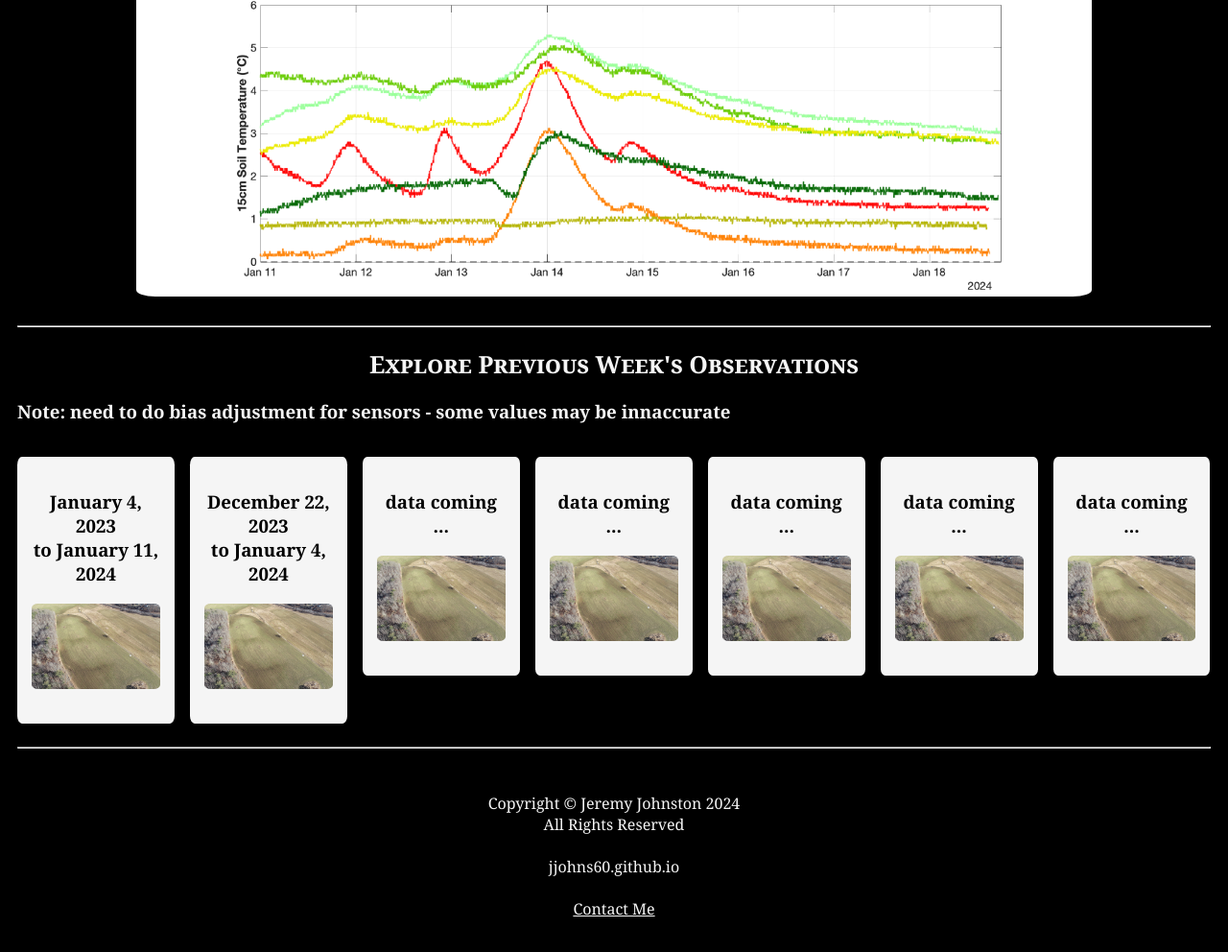
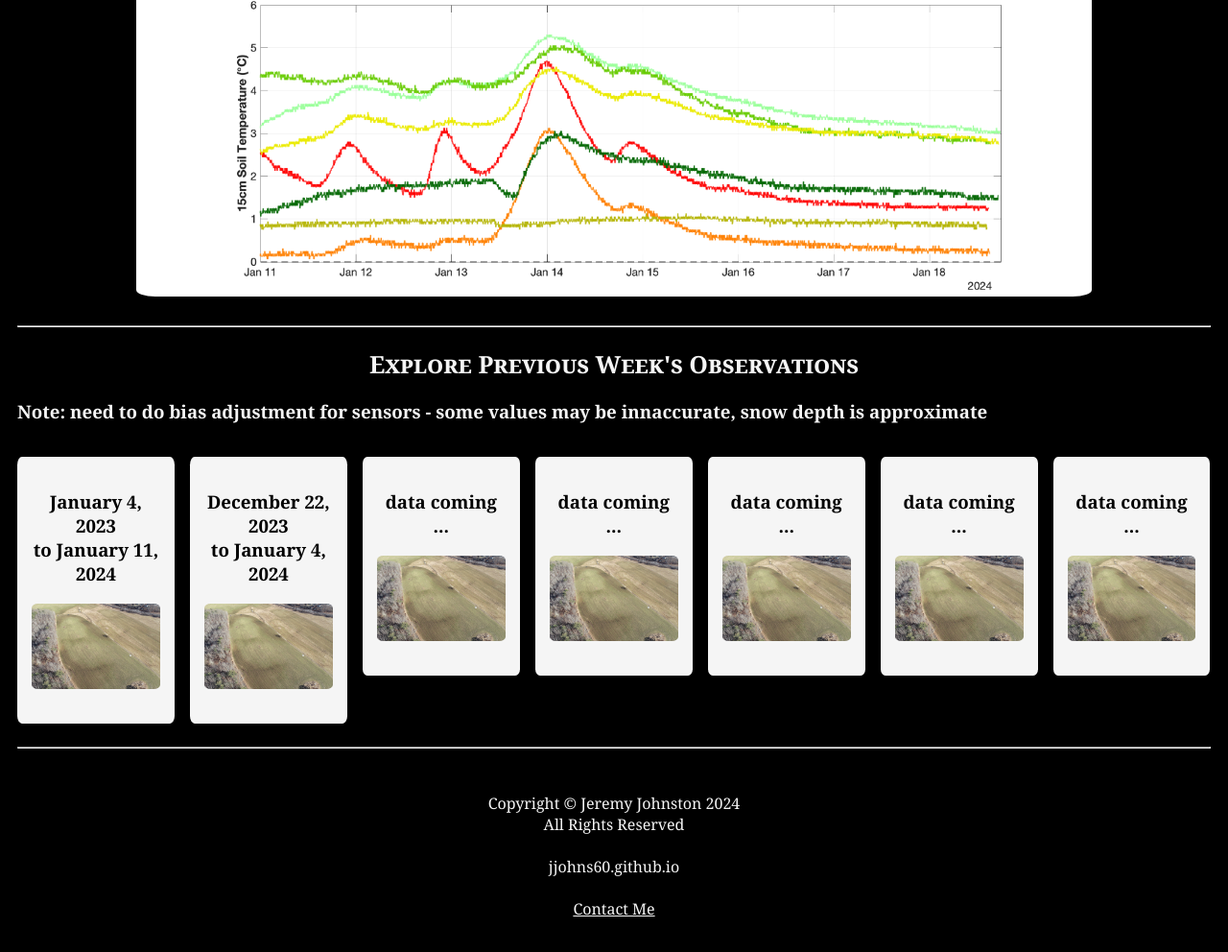
Before and after one commit to jjohns60/jjohns60.github.io, a plain HTML site: page kingman_project.html in a window 1280 px wide. Shown: the part 3800-4792 px from the top of the page at 96% size. Drawn offline with Linux system fonts and the light colour scheme.

Commit message:
kingman project updates

```diff
--- a/kingman_project.html
+++ b/kingman_project.html
@@ -167,7 +167,7 @@
 
         <hr>
         <h2 style="text-align: center;">Explore Previous Week's Observations</h2>
-        <h3>Note: need to do bias adjustment for sensors - some values may be innaccurate</h3>
+        <h3>Note: need to do bias adjustment for sensors - some values may be innaccurate, snow depth is approximate</h3>
 
         <div class="row">
 
```
